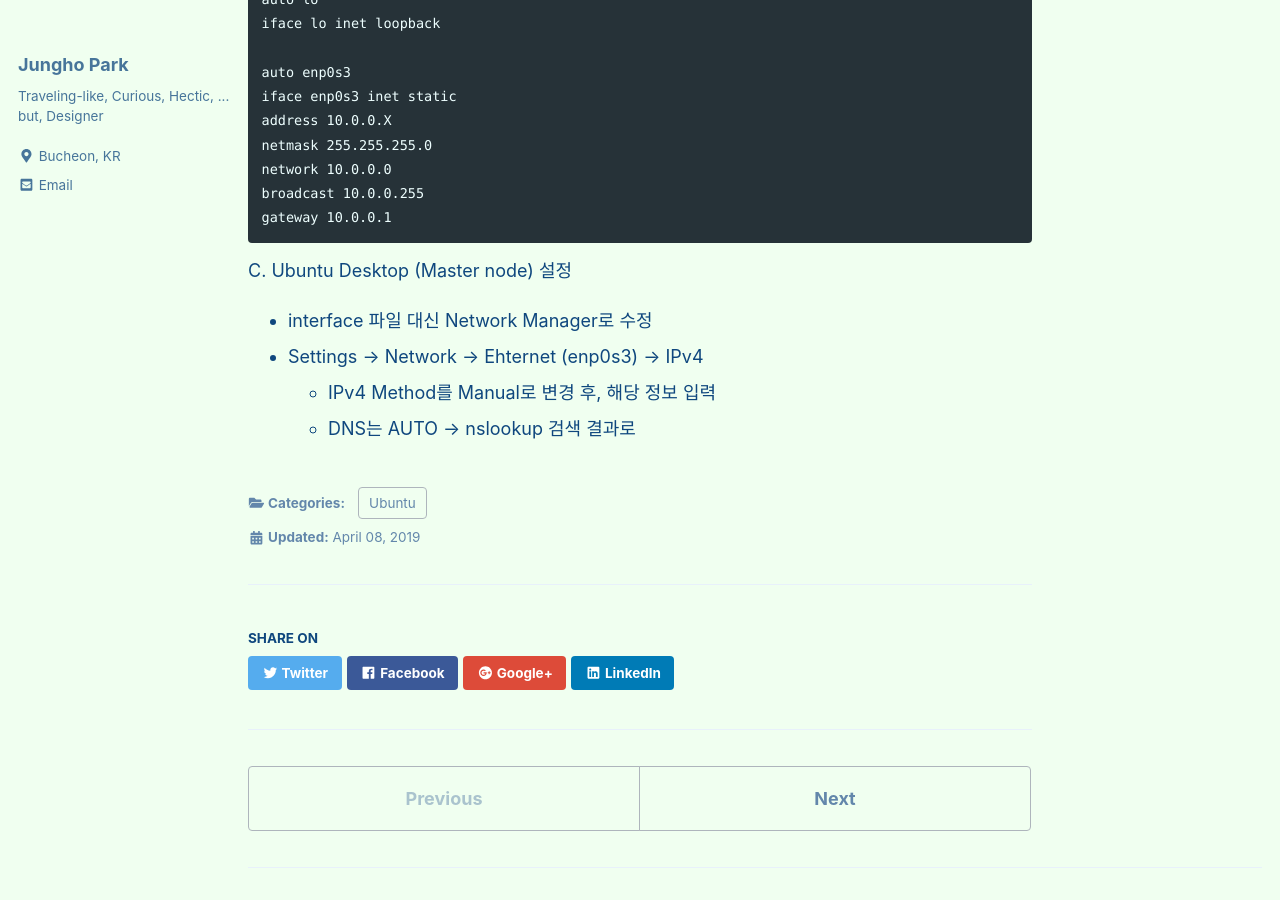
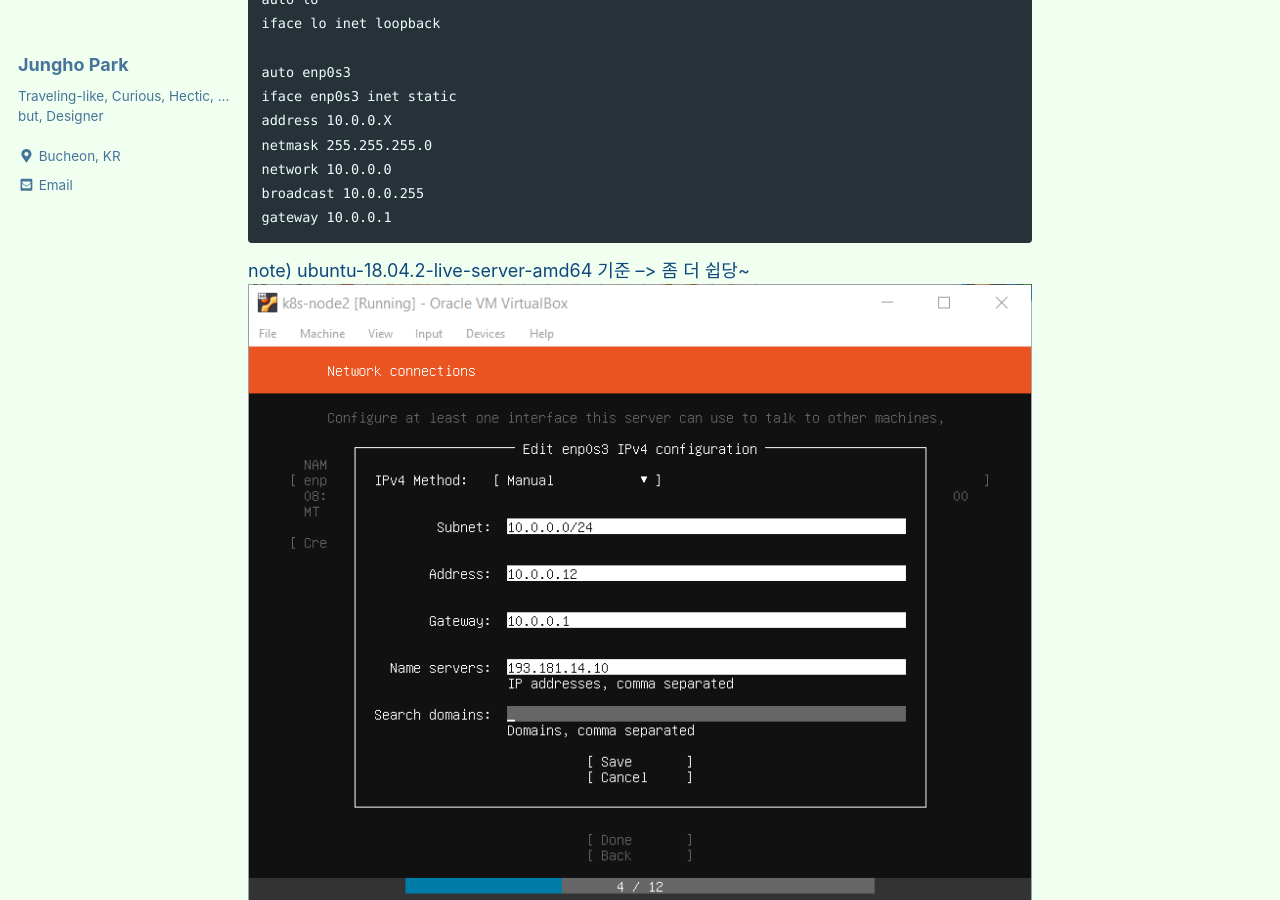
Before and after one commit to unipark00/tekrepo, a Jekyll site: the page built from _posts/2018-12-03-ubuntu-setup.md, in a window 1280 px wide and 900 px high, scrolled down 1092 px. Built offline with Jekyll 4.4.1, drawn with Linux system fonts in a browser that asks for light colours; cached includes are drawn as plain includes.

Commit message:
Update 2018-12-03-ubuntu-setup.md

````diff
--- a/_posts/2018-12-03-ubuntu-setup.md
+++ b/_posts/2018-12-03-ubuntu-setup.md
@@ -52,6 +52,8 @@ network 10.0.0.0
 broadcast 10.0.0.255
 gateway 10.0.0.1
 ```
+note) ubuntu-18.04.2-live-server-amd64 기준 --> 좀 더 쉽당~
+![ip_configuration](https://github.com/unipark00/tekrepo/blob/master/_posts/20190410_165245.png)
 
 C. Ubuntu Desktop (Master node) 설정
    * interface 파일 대신 Network Manager로 수정
````
